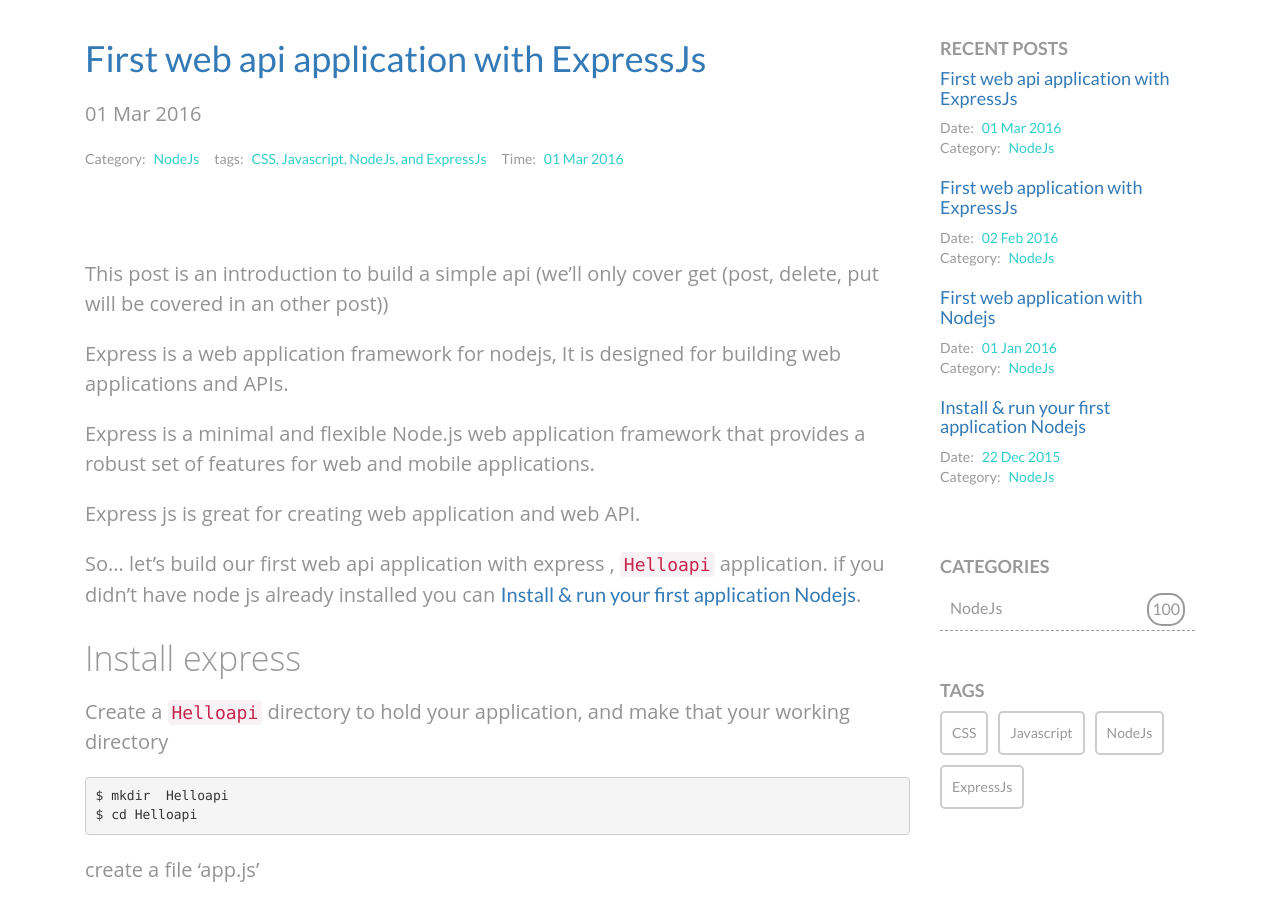
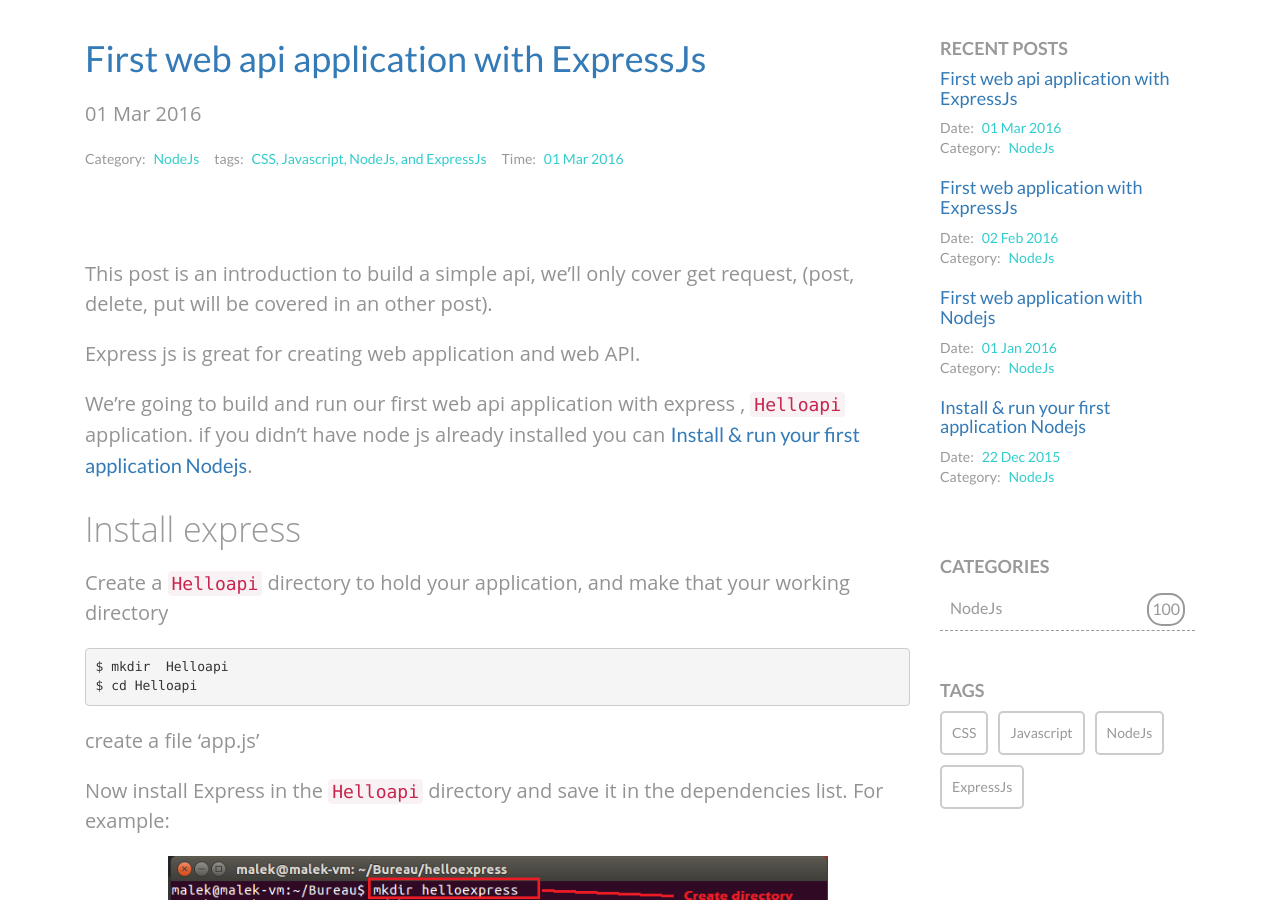
Before and after one commit to malekbenz/malekbenz, a Jekyll site: the page built from index.html, in a window 1280 px wide and 900 px high, scrolled down 391 px. Built offline with Jekyll 4.4.1, drawn with Linux system fonts in a browser that asks for light colours; nearby versions of some CDN libraries; the list of posts is cut into pages by our own code.

Commit message:
fix images links

````diff
--- a/_posts/2016-03-01-First-web-api-application-with-ExpressJs.md
+++ b/_posts/2016-03-01-First-web-api-application-with-ExpressJs.md
@@ -8,15 +8,12 @@ category: NodeJs
 tags : CSS Javascript NodeJs ExpressJs
 ---
 
-This post is an introduction to build a simple api (we'll only cover  get  (post, delete, put will be covered in an other post))
+This post is an introduction to build a simple api, we'll only cover  get request,  (post, delete, put will be covered in an other post).
 
-Express is a web application framework for nodejs, It is designed for building web applications and APIs.
-
-Express  is a minimal and flexible Node.js web application framework that provides a robust set of features for web and mobile applications.
 
 Express js is great for creating web application and web API.
 
-So... let's build our first web api application with express , `Helloapi` application. if you didn't have node js already installed you can [Install & run your first application Nodejs](/blog/2015/12/22/install-run-your-first-application-nodejs).
+We're going to build and run our first web api application with express , `Helloapi` application. if you didn't have node js already installed you can [Install & run your first application Nodejs](/blog/2015/12/22/install-run-your-first-application-nodejs).
 
 ## Install express
 
@@ -31,13 +28,13 @@ create a file 'app.js'
 
 Now install Express in the `Helloapi` directory and save it in the dependencies list. For example:
 
-![CMD](/images/Helloapi/cmd.png){:class="img-responsive" :max-width="80%"}
+![CMD](/images/helloexpress/cmd.png){:class="img-responsive" :max-width="80%"}
 
 ```javascript
 $  npm install express
 ```
 
-![CMD](/images/Helloapi/npm.png){:class="img-responsive" :max-width="80%"}
+![CMD](/images/helloexpress/npm.png){:class="img-responsive" :max-width="80%"}
 
 ## Helloapi example
 
@@ -67,7 +64,7 @@ add the following code to app.js file, We use Visual studio code to edit the fil
     });
 ```
 
-![vs code](/images/Helloapi/vscodeapi.png){:class="img-responsive" :max-width="80%"}
+![vs code](/images/helloexpress/vscodeapi.png){:class="img-responsive" :max-width="80%"}
 
 
 ## Run the application
@@ -78,13 +75,13 @@ Run the application:
     $ node app.js
 ```
 
-![loadl application](/images/Helloapi/launch.png){:class="img-responsive" :max-width="80%"}
+![loadl application](/images/helloexpress/launch.png){:class="img-responsive" :max-width="80%"}
 
 The application starts a server and listens on port 3000 for connections. The app responds with “Welcome to express api” for requests to the root URL (/) or route.
 
 load [http://localhost:3000/](http://localhost:3000/persons) in a browser to see the output.
 
-![vs code](/images/Helloapi/webapi.png){:class="img-responsive" :max-width="80%"}
+![vs code](/images/helloexpress/webapi.png){:class="img-responsive" :max-width="80%"}
 
 
 
````
